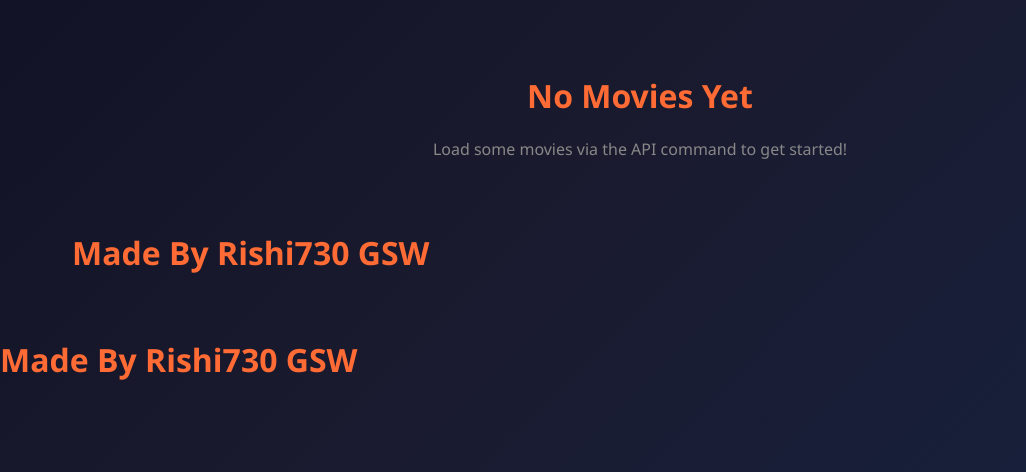
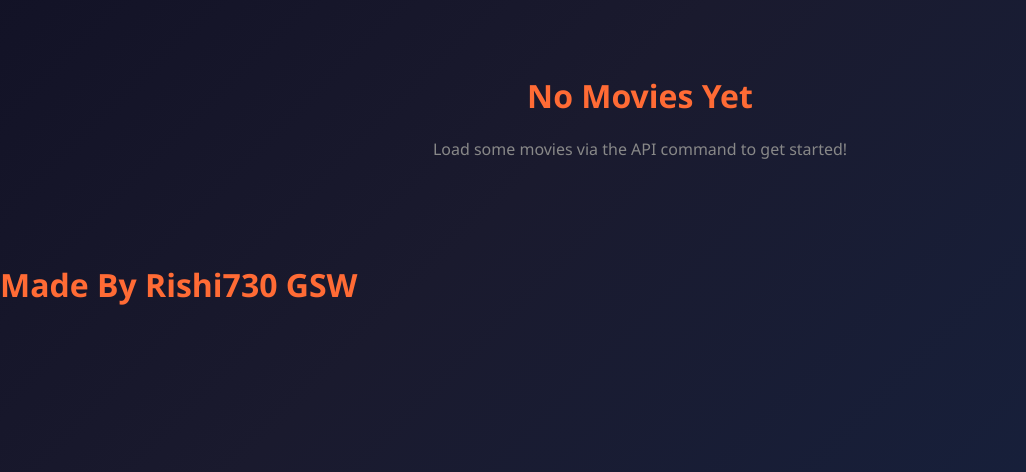
Before and after one commit to Rishi730/Spectre_Movieratings, a Django app: template reviews/templates/reviews/movie_list.html in a window 1280 px wide. Shown: the part 328-800 px from the top of the page, without its empty margins (0-1026 px from the left). Run offline with Django 3.2, Linux system fonts and the light colour scheme; the template is opened without the code that fills it, so the values that code supplies are empty.

Commit message:
Update movie_list.html

```diff
--- a/reviews/templates/reviews/movie_list.html
+++ b/reviews/templates/reviews/movie_list.html
@@ -50,5 +50,5 @@
     <p>Load some movies via the API command to get started!</p>
   </div>
 {% endfor %}
-<h2>Made By Rishi730 GSW</h2>
+
 {% endblock %}
```
